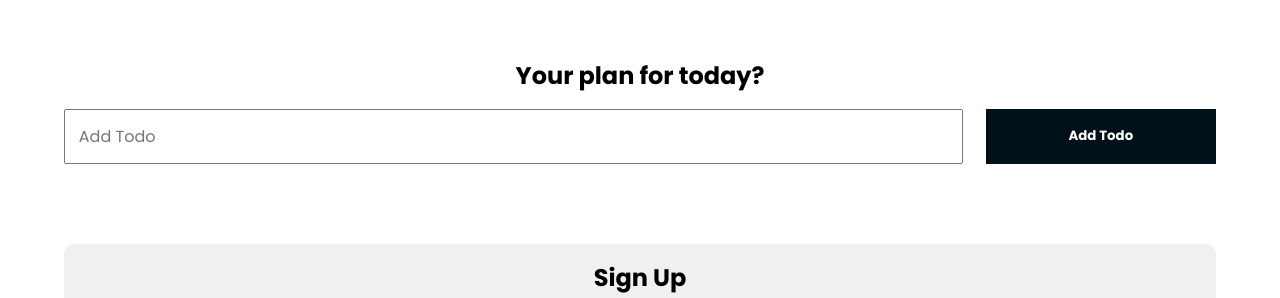
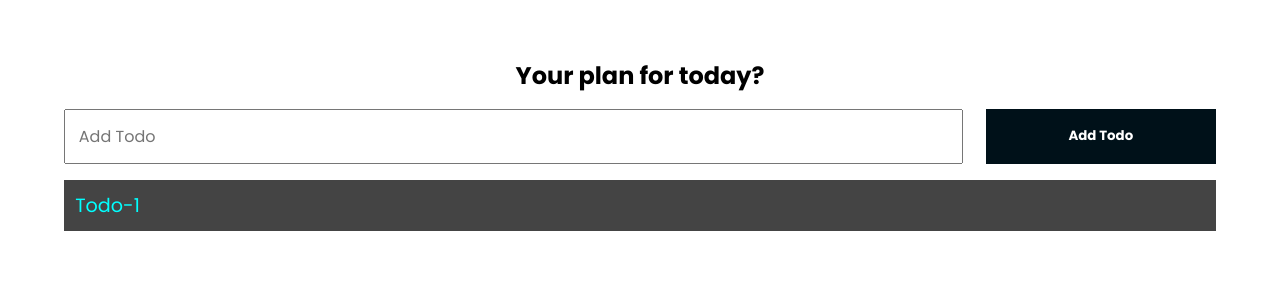
Before and after one commit to SujanKarki-10Ghz/JS-Mastery-2, a plain HTML site: page DOM/index.html in a window 1280 px wide. Shown: the part 502-800 px from the top of the page. Drawn offline with Linux system fonts and the light colour scheme.

Commit message:
learned about adding HTML element, createElement, append, prepend, remove, before and after

```diff
--- a/DOM/index.html
+++ b/DOM/index.html
@@ -32,6 +32,9 @@
             <input type="text" placeholder="Add Todo">
             <input type="submit" class="btn" value="Add Todo">
         </form>
+        <ul class="todo-list">
+            <li>todo-1</li>
+        </ul>
     </section>
     <section class="section-signup container">
         <h2>Sign Up</h2>
--- a/DOM/style.css
+++ b/DOM/style.css
@@ -100,6 +100,21 @@ nav{
     font-weight: bold;
 }
 
+.todo-list{
+    text-align: left;
+    font-size: 1.2rem;
+    list-style-type: none;
+}
+
+.todo-list li{
+    padding: 0.7rem;
+    background: #444;
+    color: cyan;
+    margin-top: 1rem;
+    text-transform: capitalize;
+
+}
+
 .section-signup{
     margin: 5rem auto;
     text-align: center;
```
Also changed, not shown: DOM/script.js (+27 -0 lines).
